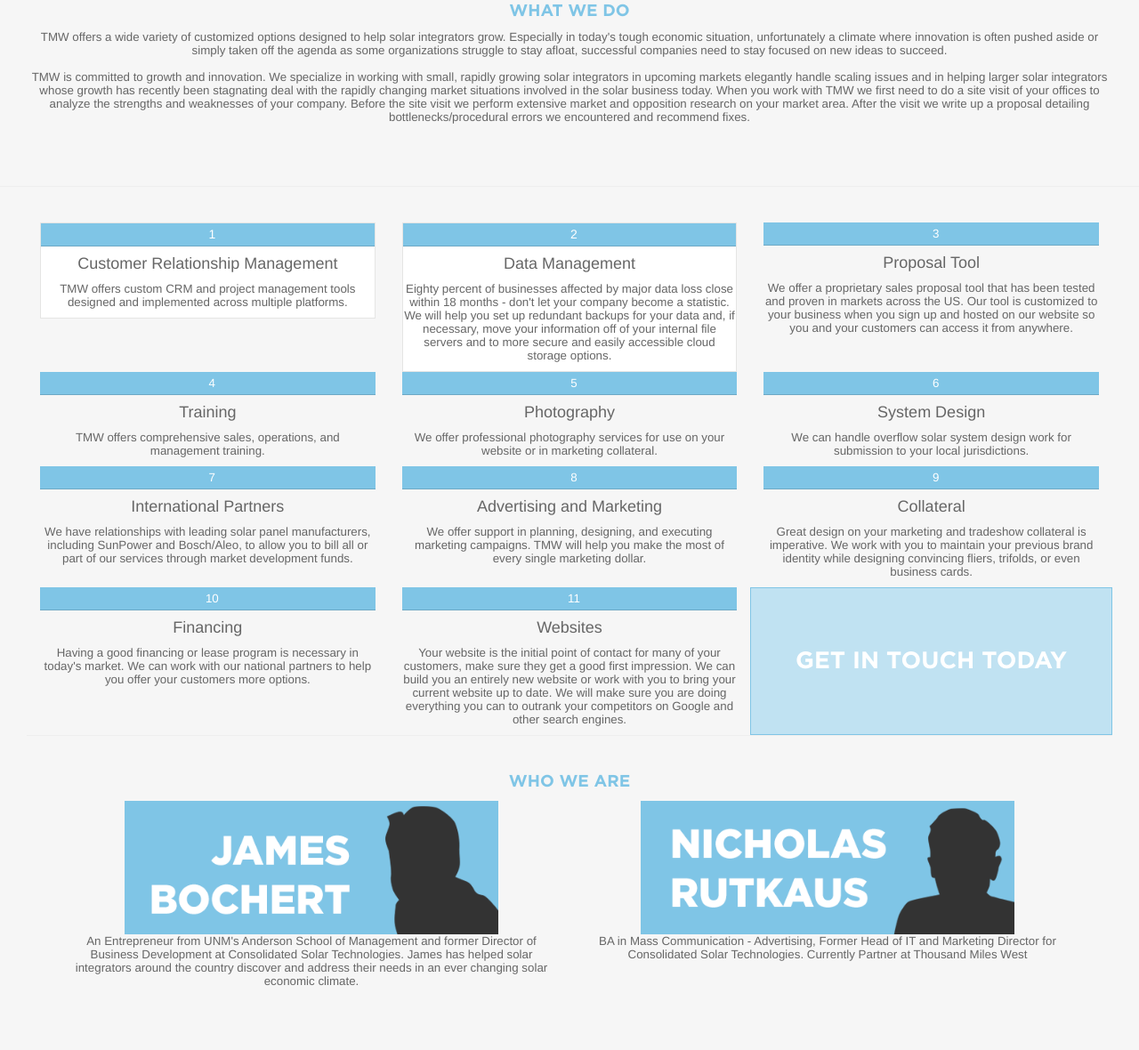
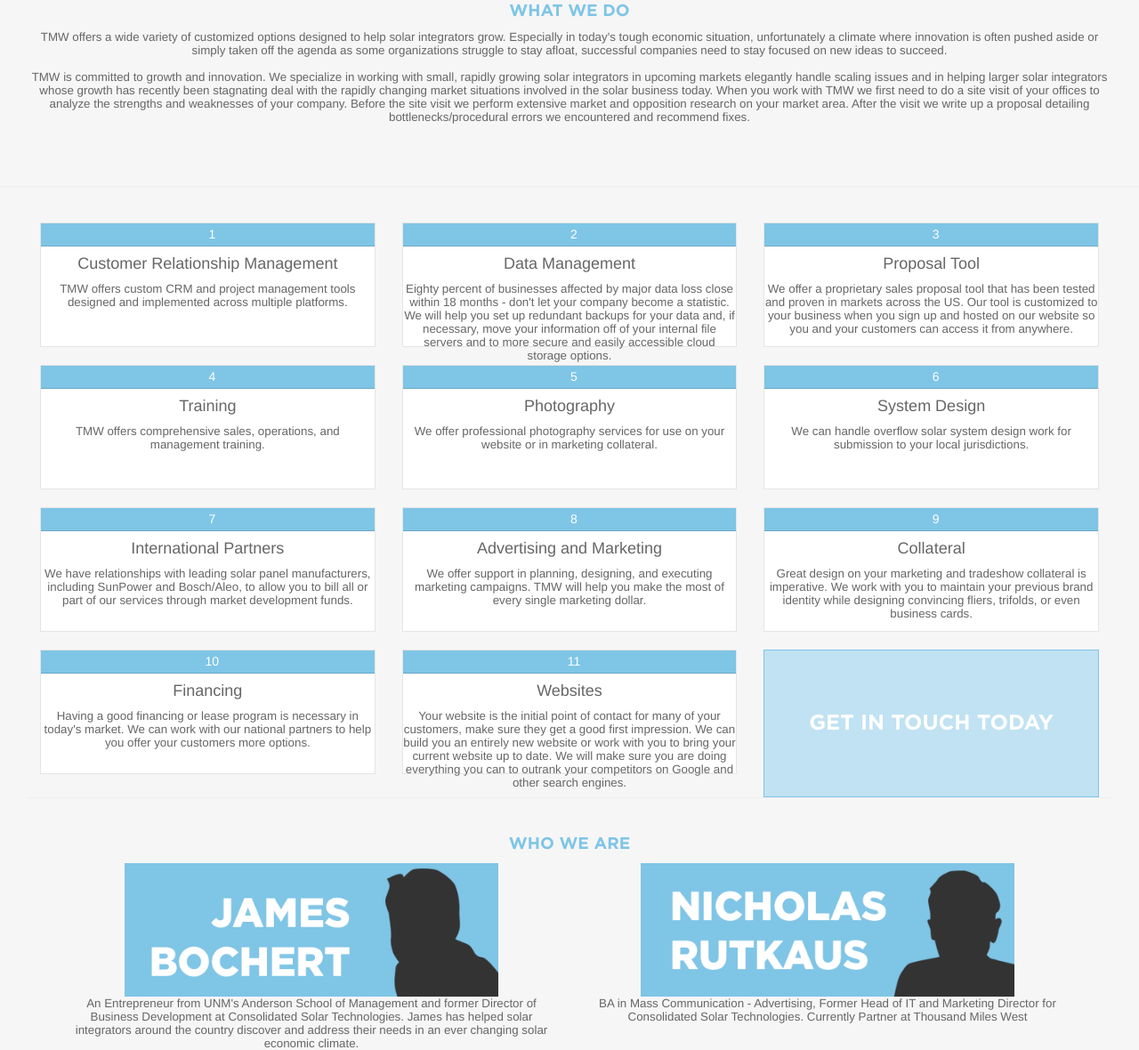
Before and after one commit to RPJarvis/TMW, a PHP site: page /index.html in a window 1280 px wide. Shown: the part 499-1679 px from the top of the page at 89% size. Run offline with PHP 8.4, Linux system fonts and the light colour scheme; some libraries are stand-ins or nearby versions.

Commit message:
services almost there

```diff
--- a/css/main.css
+++ b/css/main.css
@@ -134,13 +134,31 @@ a:hover{color: #7fc5e6;}
 	font-size: small;
 }
 
+
+/*TODO: figure out how to fill the container row with this div, maybe
+with a static div?? or maybe jsut define height as a constant since that wont matter as much with fluidityt */
+.serviceContainer {
+	background: white;
+	border: 1px solid;
+	border-color: #E5E5E4;
+	padding-left: 0px;
+	padding-right: 0px;
+	height: 140px;
+	margin-bottom: 20px;
+}
+
+#buttonContainer {
+	padding-left: 15px;
+	padding-right: 15px;
+}
+
 #bigButton {
 	background: #c0e2f2;
 	border: solid 1px #7fc5e6;
 	color: #ffffff;
 	cursor: pointer;
 	display: block;
-	font: bold 20pt "Gotham", "Helvetica Neue", Helvetica, Arial, sans-serif;
+	font: bold 18pt "Gotham", "Helvetica Neue", Helvetica, Arial, sans-serif;
 	line-height: 18pt;
 	margin: 0;
 	padding: 70px 20px;
@@ -154,7 +172,7 @@ a:hover{color: #7fc5e6;}
 	color: #ffffff;
 	cursor: pointer;
 	display: block;
-	font: bold 20pt "Gotham", "Helvetica Neue", Helvetica, Arial, sans-serif;
+	font: bold 18pt "Gotham", "Helvetica Neue", Helvetica, Arial, sans-serif;
 	line-height: 18pt;
 	margin: 0;
 	padding: 70px 20px;
@@ -163,16 +181,6 @@ a:hover{color: #7fc5e6;}
 }
 
 
-/*TODO: figure out how to fill the container row with this div, maybe
-with a static div??  */
-.serviceContainer {
-	background: white;
-	border: 1px solid;
-	border-color: #E5E5E4;
-	padding-left: 0px;
-	padding-right: 0px;
-	height: 100%;
-}
 
 /*
 #innerServices ul li .sectionNumber{
--- a/index.html
+++ b/index.html
@@ -134,7 +134,6 @@
         <div class="col-md-4">
           <div class="serviceContainer container-fluid">
             <h5 class="sectionNumber">2</h5>
-
             <h4>Data Management</h4>
             <p>Eighty percent of businesses affected by major data
               loss close within 18 months - don't let your company
@@ -146,8 +145,8 @@
           </div>
         </div>
         <div class="col-md-4">
-          <div class="sectionNumber">3</div>
-
+          <div class="serviceContainer container-fluid">
+            <h5 class="sectionNumber">3</h5>
             <h4>Proposal Tool</h4>
             <p>We offer a proprietary sales proposal tool that has
               been tested and proven in markets across the US. Our
@@ -157,55 +156,61 @@
             </p>
           </div>
         </div>
+      </div>
       <!--services row two-->
       <div class="container-fluid row">
         <div class="col-md-4">
-          <div class="sectionNumber">4</div>
-
+          <div class="serviceContainer container-fluid">
+            <h5 class="sectionNumber">4</h5>
             <h4>Training</h4>
             <p>TMW offers comprehensive sales, operations, and management training.
             </p>
           </div>
+        </div>
         <div class="col-md-4">
-          <div class="sectionNumber">5</div>
-
+          <div class="serviceContainer container-fluid">
+            <h5 class="sectionNumber">5</h5>
             <h4>Photography</h4>
             <p>We offer professional photography services for use on your website
               or in marketing collateral.
             </p>
           </div>
+        </div>
         <div class="col-md-4">
-          <div class="sectionNumber">6</div>
-
+          <div class="serviceContainer container-fluid">
+            <h5 class="sectionNumber">6</h5>
             <h4>System Design</h4>
             <p>We can handle overflow solar system design work for submission
               to your local jurisdictions.
             </p>
           </div>
         </div>
+      </div>
       <!--services div row3-->
       <div class="container-fluid row">
-
         <div class="col-md-4">
-          <div class="sectionNumber">7</div>
+          <div class="serviceContainer container-fluid">
+            <h5 class="sectionNumber">7</h5>
             <h4>International Partners</h4>
             <p>We have relationships with leading solar panel manufacturers,
               including SunPower and Bosch/Aleo, to allow you to bill all or
               part of our services through market development funds.
             </p>
           </div>
+        </div>
         <div class="col-md-4">
-          <div class="sectionNumber">8</div>
-
+          <div class="serviceContainer container-fluid">
+            <h5 class="sectionNumber">8</h5>
             <h4>Advertising and Marketing</h4>
             <p>We offer support in planning, designing, and executing marketing
               campaigns. TMW will help you make the most of every single marketing
               dollar.
             </p>
           </div>
+        </div>
         <div class="col-md-4">
-          <div class="sectionNumber">9</div>
-
+          <div class="serviceContainer container-fluid">
+            <h5 class="sectionNumber">9</h5>
             <h4>Collateral</h4>
             <p>Great design on your marketing and tradeshow collateral is
               imperative. We work with you to maintain your previous brand
@@ -214,20 +219,22 @@
             </p>
           </div>
         </div>
+      </div>
       <!--services div row4-->
       <div class="container-fluid row">
         <div class="col-md-4">
-          <div class="sectionNumber">10</div>
-
+          <div class="serviceContainer container-fluid">
+            <h5 class="sectionNumber">10</h5>
             <h4>Financing</h4>
             <p>Having a good financing or lease program is necessary in
               today's market. We can work with our national partners to
               help you offer your customers more options.
             </p>
           </div>
+        </div>
         <div class="col-md-4">
-          <div class="sectionNumber">11</div>
-
+          <div class="serviceContainer container-fluid">
+            <h5 class="sectionNumber">11</h5>
             <h4>Websites</h4>
             <p>Your website is the initial point of contact for many of your
               customers, make sure they get a good first impression. We can
@@ -237,8 +244,11 @@
               other search engines.
             </p>
           </div>
-        <div class="col-md-4" id="bigButton">
+        </div>
+        <div class="col-md-4" id="buttonContainer">
+          <div id="bigButton">
             Get in Touch Today
+          </div>
       </div>
     </div>
     <div id="about" class="container-fluid">
--- a/js/main.js
+++ b/js/main.js
@@ -1,9 +1,7 @@
 $(document).ready(function(){
-  //TODO: consider expanding size opf list item erather than bumping
-  //padding for smoother effect
-
   //TODO: maybe think about creating array of image and array of background pics,
   //correlate and change background of carousel container for each image change
+  //TODO: onclick event for nav links to scroll using animate with speed and id - 60px??
   $('.headerLink').mouseover(function(){
     var width = $(window).width();
     if(width > 779)
```
Lines whose indentation alone changed are shown as unchanged.
